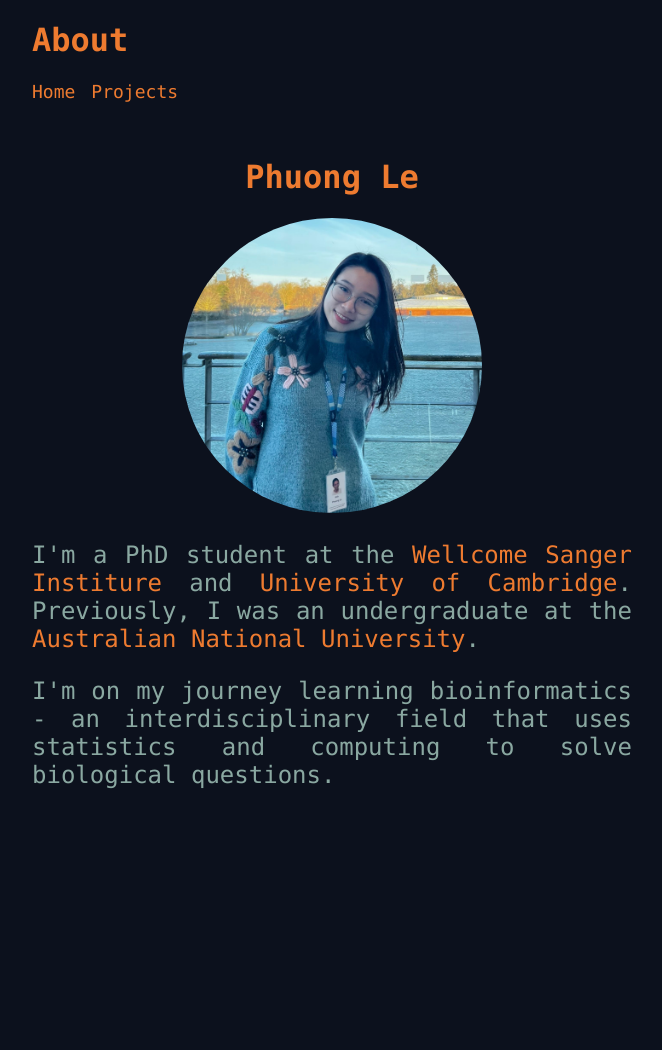
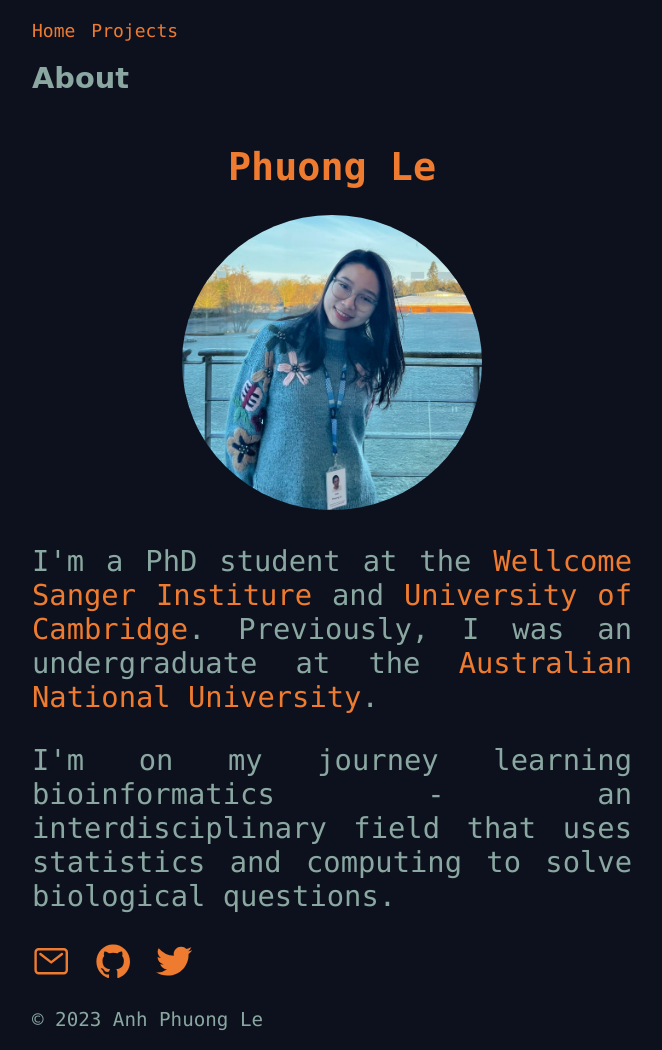
Before and after one commit to Phuong-Le/phuong-github-pages, an Eleventy site: page src/contents/pages/home.md in a window 1280 px wide. Shown: the whole page, without its empty margins (308-970 px from the left). Before the commit the page ends 813 px from the top, so only its background shows below. Built offline with nearby package versions, Linux system fonts and the light colour scheme; Eleventy itself is replaced by a stand-in of ours; files that its build step writes are made by us from their sources.

Commit message:
ENH: added social icons

```diff
--- a/src/_includes/base.njk
+++ b/src/_includes/base.njk
@@ -8,9 +8,6 @@
     <link rel="stylesheet" href="/styles/style.css" />
 </head>
 <body>
-  <header>
-    <h1>{{ title }}</h1>
-  </header>
 
   <nav>
       <ul>
@@ -20,8 +17,32 @@
       </ul>
     </nav>
 
+<header>
+    <div class="header">{{ title }}</div>
+</header>
+
   <main>
     {{ content | safe }}
   </main>
+
+<footer>
+    <a class="social-icon" href="mailto:al35@sanger.ac.uk">
+        <ion-icon name="mail-outline"></ion-icon>
+    </a>
+
+    <a class="social-icon" href="https://github.com/Phuong-Le">
+        <ion-icon name="logo-github"></ion-icon>
+    </a>
+
+    <a class="social-icon" href="https://twitter.com/le_anh_phuong">
+        <ion-icon name="logo-twitter"></ion-icon>
+    </a>
+
+    <script type="module" src="https://unpkg.com/ionicons@5.5.2/dist/ionicons/ionicons.esm.js"></script>
+    <script nomodule src="https://unpkg.com/ionicons@5.5.2/dist/ionicons/ionicons.js"></script>
+    <p>&copy; 2023 Anh Phuong Le</p>
+
+</footer>
+
 </body>
 </html>
--- a/src/styles/style.css
+++ b/src/styles/style.css
@@ -1,11 +1,20 @@
 body {
   background-color: #0C111D;
   font-family: "Lucida Console", "Courier New", monospace;
+  font-size: 1.2em;
   color: #8AA8A1;
   text-align: justify;
   width: 600px;
   margin: auto;
   }
+
+.header {
+  color: #8AA8A1;
+  font-size: 1.5em;
+  font-weight: bold;
+  font-family: cursive, "Lucida Handwriting";
+}
+
 
 a {
   text-decoration: none;
@@ -35,6 +44,7 @@ nav a {
 
 nav a:hover {
   text-decoration: underline;
+  color: #8AA8A1
 }
 
 .container {
@@ -64,3 +74,13 @@ img {
   margin-left: auto;
   margin-right: auto;
 }
+
+.social-icon {
+  font-size: 2em;
+  text-decoration: none;
+}
+
+.social-icon:hover {
+  color: #8AA8A1;
+  text-decoration: none;
+}
```
Lines whose indentation alone changed are shown as unchanged.
